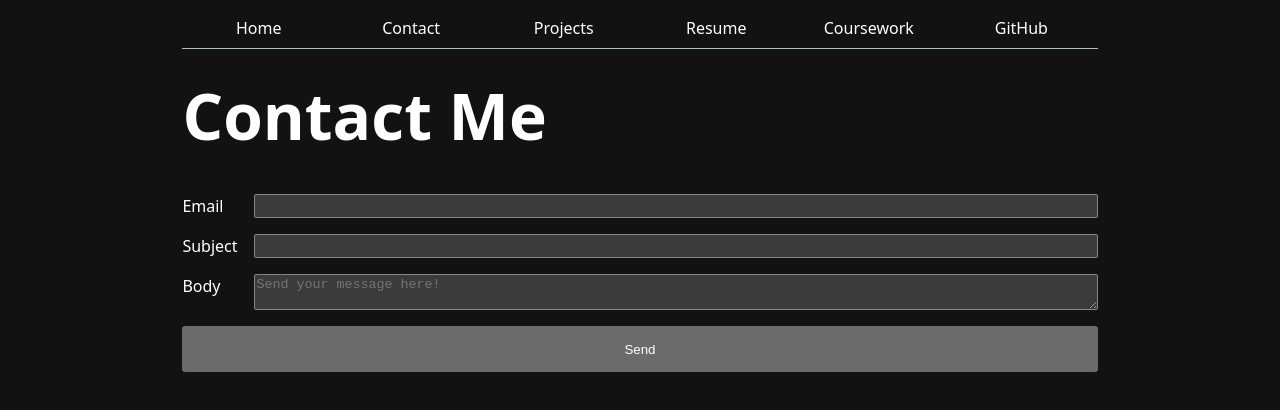
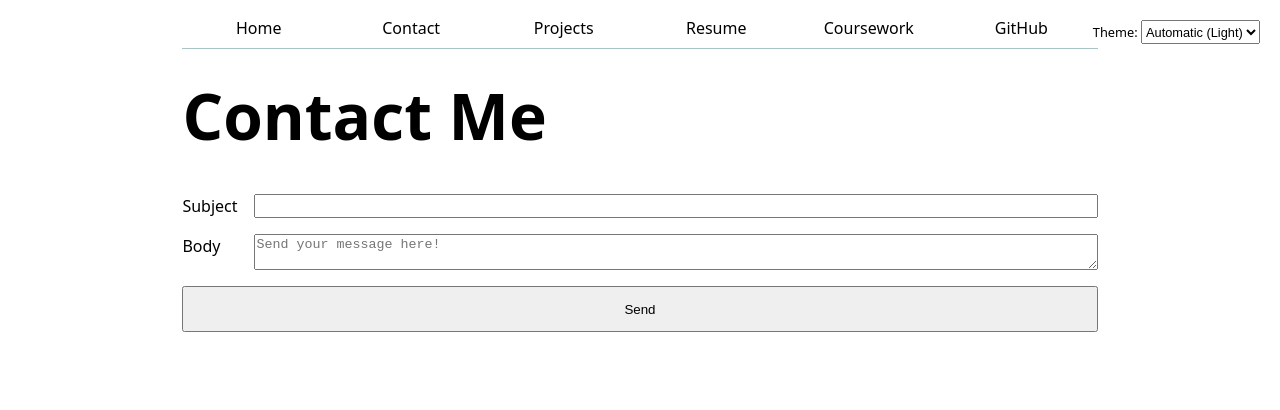
Before and after one commit to ICharmU/portfolio, a plain HTML site: page contact/index.html in a window 1280 px wide. Drawn offline with Linux system fonts and the light colour scheme.

Commit message:
dark mode, improved email

```diff
--- a/contact/index.html
+++ b/contact/index.html
@@ -8,10 +8,7 @@
 </head>
 <body>
   <h1>Contact Me</h1>
-  <form action="mailto:t2harmon@ucsd.edu" method="POST" enctype="text/plain">
-    <label>
-      Email<input name="email" type="email" required>
-    </label>
+  <form action="mailto:t2harmon@ucsd.edu" method="get">
     <label>
       Subject<input name="subject" required>
     </label>
--- a/global.js
+++ b/global.js
@@ -30,5 +30,50 @@ for (let p of pages) {
         "target",
         a.host !== location.host,
     );
+}
 
+preferredColorScheme = matchMedia("(prefers-color-scheme: light)").matches ? "Light" : "Dark";
+document.body.insertAdjacentHTML(
+    "afterbegin",
+    `
+    <label class="color-scheme">
+        Theme:
+        <select>
+            <option value="light dark">Automatic (${preferredColorScheme})</option>
+            <option value="light">Light</option>
+            <option value="dark">Dark</option>
+        </select>
+    </label>
+    `,
+);
+
+const setColorScheme = (preference) => {
+    document.documentElement.style.setProperty("color-scheme", preference);
 }
+
+select = document.querySelector("select");
+select.addEventListener("input", event => {
+    preference = event.target.value
+    setColorScheme(preference);
+    localStorage.colorScheme = preference;
+    // console.log(`color scheme changed to ${event.target.value}`);
+});
+
+if ("colorScheme" in localStorage) {
+    preference = localStorage.colorScheme;
+    setColorScheme(preference);
+    select.value = preference;
+}
+
+form = document.querySelector("form");
+form?.addEventListener("submit", event => {
+    event.preventDefault();
+    data = new FormData(form);
+    build_url = `${form.action}?`;
+    for (let [name, value] of data) {
+        value = encodeURIComponent(value);
+        build_url += `${name}=${value}&`;
+        console.log(build_url);
+    }
+    location.href = build_url;
+});
--- a/style.css
+++ b/style.css
@@ -2,11 +2,11 @@
   margin-top: 0;
 }
 
-
 :root {
   --color-accent: oklch(0.4667 0.2089 275);
   --background-color-accent: oklch(0.939 0.0326 275);
-  color-scheme: dark;
+  color-scheme: light dark;
+  --border-color: light-dark(oklch(0.8 0.03 200), oklch(60% 0.1 200 / 0.4));
 }
 
 h1 {
@@ -33,10 +33,8 @@ img {
 nav {
   display: flex;
   margin-bottom: 32px;
-  border-bottom: 1px solid oklch(0.8 0.03 200);
-}
-
-nav > a {
+  border-bottom: 1px solid var(--border-color);
+  a {
     flex: 1;
     text-decoration: none;
     color: inherit;
@@ -44,14 +42,28 @@ nav > a {
     padding: 0.5em;
     transition: background-color 0.2s ease-in-out 0.05s;
   }
-
-a:hover {
+  :hover {
     border-bottom: 0.4em solid var(--color-accent);
     padding-bottom: 0.4em;
-  background-color: oklch(from var(--background-color-accent) 95% 5% h);
+    background-color: color-mix(in oklch, var(--color-accent), canvas 55%);
+  }
+}
+
+select {
+  font-size: inherit;
+  padding-top: 0.2em;
+  padding-bottom: 0.2em;
 }
 
 .current {
   padding-bottom: 0.4em;
-  border-bottom: 0.4em solid oklch(0.9051 0.0174 248.02);
+  border-bottom: 0.4em solid var(--border-color);
 }
+
+.color-scheme {
+  display: inline-block;
+  position: absolute;
+  top: 1.25rem;
+  right: 1.25rem;
+  font-size: 80%;
+}
```
Lines whose indentation alone changed are shown as unchanged.
